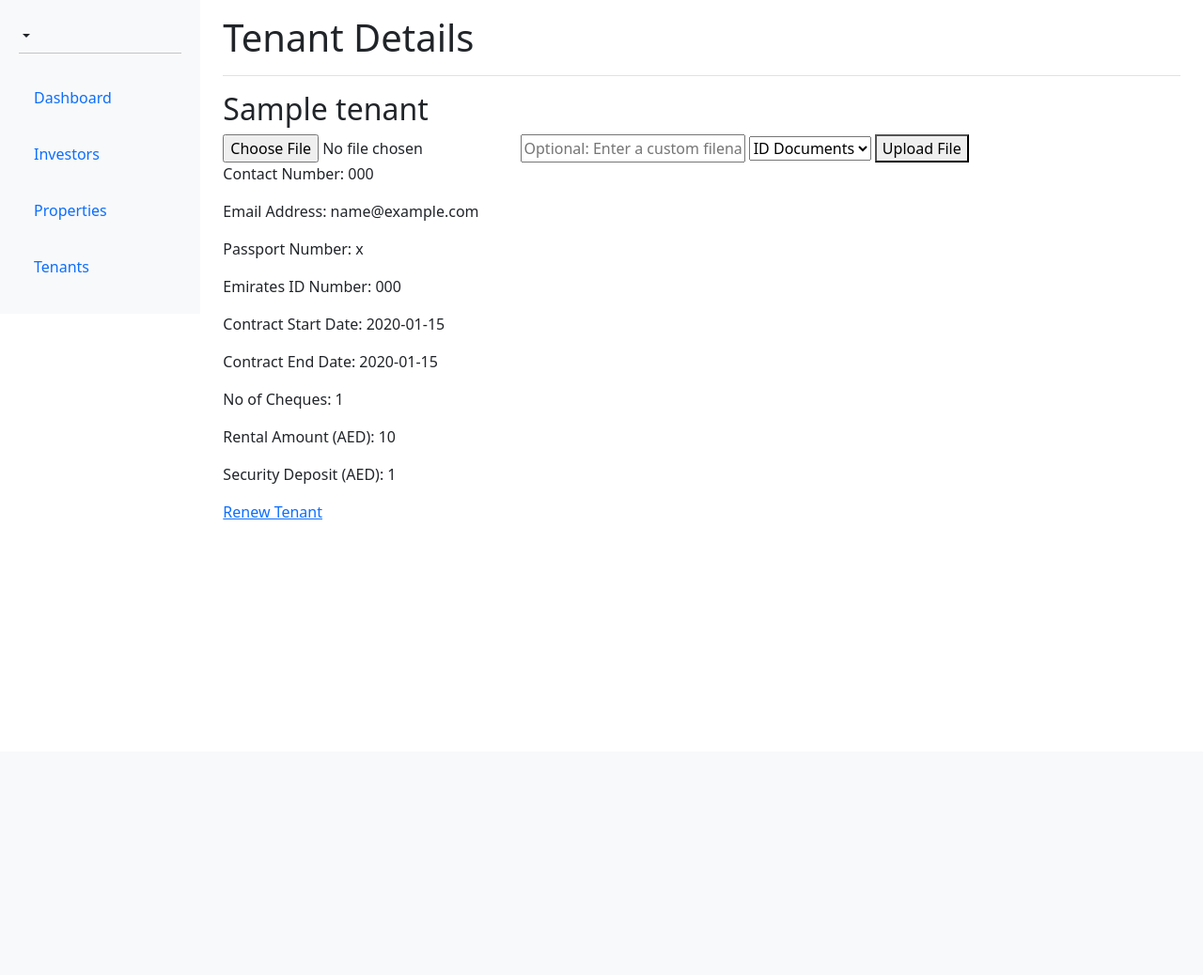
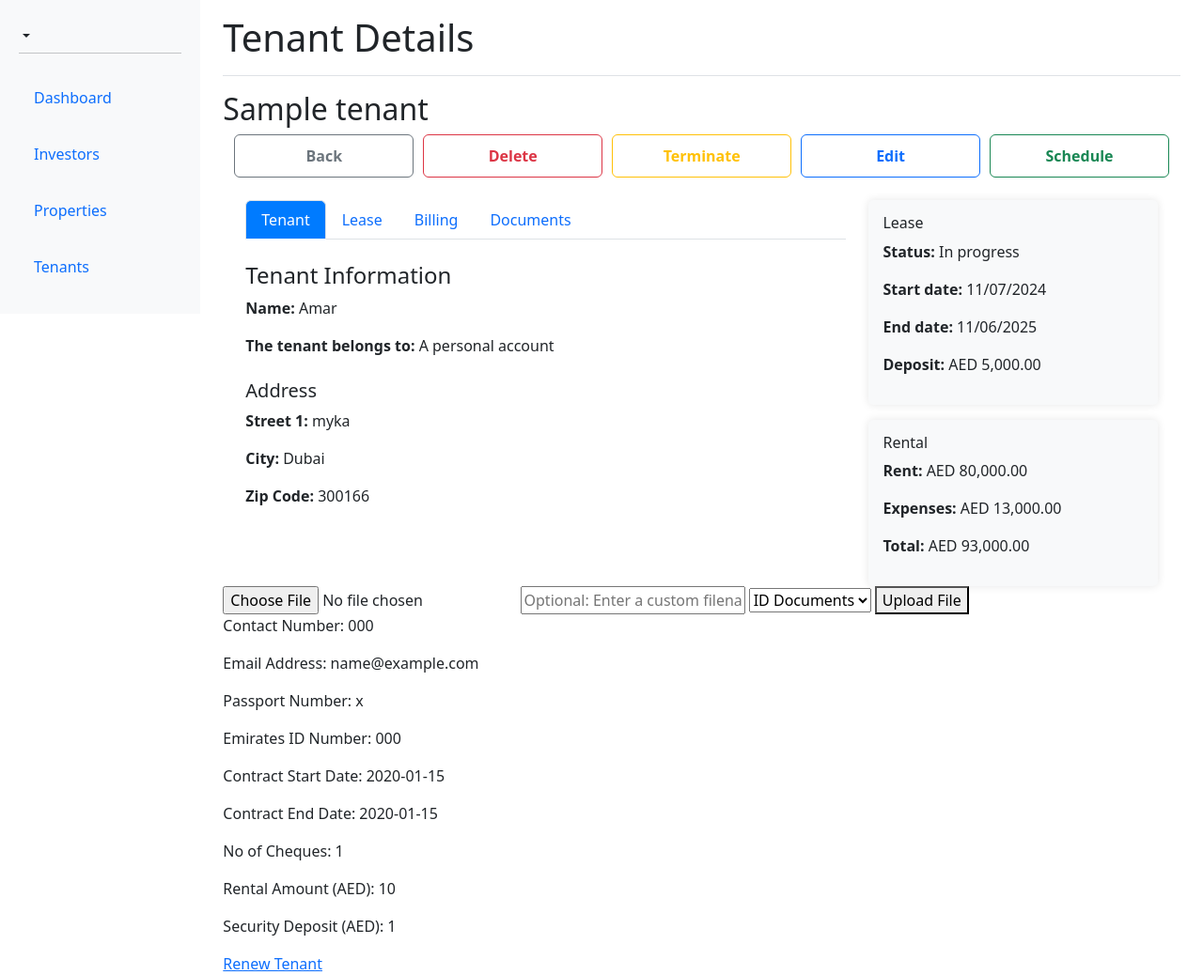
Before and after one commit to MY0usuf/Real-Estate-Management, a Flask app: page /view_tenant/1 in a window 1280 px wide. Shown: the whole page at 94% size. Before the commit the page ends 553 px from the top, so only its background shows below. Run offline with Flask 3, Linux system fonts and the light colour scheme; tables that the repository leaves empty hold one stand-in row (values such as "Sample post").

Commit message:
Added style column in base

```diff
--- a/app/templates/base.html
+++ b/app/templates/base.html
@@ -31,6 +31,7 @@
           padding: 10px;  /* Adds padding inside the dropdown */
       }
   </style>
+  {% block style %}{% endblock %}
   </head>
   <body>
     <script src="https://cdn.jsdelivr.net/npm/bootstrap@5.3.2/dist/js/bootstrap.bundle.min.js" integrity="sha384-C6RzsynM9kWDrMNeT87bh95OGNyZPhcTNXj1NW7RuBCsyN/o0jlpcV8Qyq46cDfL" crossorigin="anonymous"></script>
--- a/app/templates/view_tenant.html
+++ b/app/templates/view_tenant.html
@@ -2,9 +2,125 @@
 
 {% block title %}Tenant Details{% endblock %}
 {% block header %}Tenant Details{% endblock %}
-
+{% block style %}
+    <style>
+        .nav-buttons button {
+            font-weight: bold;
+            padding: 10px 15px;
+            width: 100%; /* Ensure buttons span the full width of their container */
+        }
+        .nav-buttons {
+            display: grid; /* Use grid layout for button container */
+            grid-template-columns: repeat(5, 1fr); /* Split buttons into 5 equal columns */
+            gap: 10px; /* Add spacing between buttons */
+            margin-bottom: 30px; /* Space between buttons and content below */
+        }
+        .nav-tabs .nav-link.active {
+            background-color: #007bff;
+            color: white;
+        }
+        .summary-card {
+            background-color: #f8f9fa;
+            padding: 15px;
+            border-radius: 5px;
+            box-shadow: 0 0 10px rgba(0, 0, 0, 0.1);
+        }
+    </style>
+{% endblock %}
 {% block content %}
 <h2>{{ tenant.name }}</h2>
+<div class="container-fluid">
+    <!-- Navigation Buttons (Full Width) -->
+    <div class="nav-buttons mb-4">
+        <button class="btn btn-outline-secondary" onclick="window.history.back()">
+            <i class="bi bi-arrow-left"></i> Back
+        </button>
+        <button class="btn btn-outline-danger">
+            <i class="bi bi-trash"></i> Delete
+        </button>
+        <button class="btn btn-outline-warning">
+            <i class="bi bi-x-circle"></i> Terminate
+        </button>
+        <button class="btn btn-outline-primary">
+            <i class="bi bi-pencil-square"></i> Edit
+        </button>
+        <button class="btn btn-outline-success">
+            <i class="bi bi-clock"></i> Schedule
+        </button>
+    </div>
+
+    <div class="container mt-4">
+        <div class="row">
+            <!-- Left Column (Tenant Details + Tabs) -->
+            <div class="col-md-8">
+
+                <!-- Tabs -->
+                <ul class="nav nav-tabs" id="tenantTabs" role="tablist">
+                    <li class="nav-item" role="presentation">
+                        <button class="nav-link active" id="tenant-tab" data-bs-toggle="tab" data-bs-target="#tenant" type="button" role="tab" aria-controls="tenant" aria-selected="true">Tenant</button>
+                    </li>
+                    <li class="nav-item" role="presentation">
+                        <button class="nav-link" id="lease-tab" data-bs-toggle="tab" data-bs-target="#lease" type="button" role="tab" aria-controls="lease" aria-selected="false">Lease</button>
+                    </li>
+                    <li class="nav-item" role="presentation">
+                        <button class="nav-link" id="billing-tab" data-bs-toggle="tab" data-bs-target="#billing" type="button" role="tab" aria-controls="billing" aria-selected="false">Billing</button>
+                    </li>
+                    <li class="nav-item" role="presentation">
+                        <button class="nav-link" id="documents-tab" data-bs-toggle="tab" data-bs-target="#documents" type="button" role="tab" aria-controls="documents" aria-selected="false">Documents</button>
+                    </li>
+                </ul>
+
+                <!-- Tab Content -->
+                <div class="tab-content">
+                    <!-- Tenant Tab -->
+                    <div class="tab-pane fade show active" id="tenant" role="tabpanel" aria-labelledby="tenant-tab">
+                        <h4 class="mt-4">Tenant Information</h4>
+                        <p><strong>Name:</strong> Amar</p>
+                        <p><strong>The tenant belongs to:</strong> A personal account</p>
+
+                        <h5 class="mt-4">Address</h5>
+                        <p><strong>Street 1:</strong> myka</p>
+                        <p><strong>City:</strong> Dubai</p>
+                        <p><strong>Zip Code:</strong> 300166</p>
+                    </div>
+
+                    <!-- Other Tabs Placeholder -->
+                    <div class="tab-pane fade" id="lease" role="tabpanel" aria-labelledby="lease-tab">
+                        <p>Lease information will be displayed here.</p>
+                    </div>
+                    <div class="tab-pane fade" id="billing" role="tabpanel" aria-labelledby="billing-tab">
+                        <p>Billing details will be displayed here.</p>
+                    </div>
+                    <div class="tab-pane fade" id="documents" role="tabpanel" aria-labelledby="documents-tab">
+                        <p>Documents will be displayed here.</p>
+                    </div>
+                </div>
+            </div>
+
+            <!-- Right Column (Lease Summary + Rental Summary) -->
+            <div class="col-md-4">
+                <!-- Lease Summary -->
+                <div class="summary-card mb-3">
+                    <h6>Lease</h6>
+                    <p><strong>Status:</strong> In progress</p>
+                    <p><strong>Start date:</strong> 11/07/2024</p>
+                    <p><strong>End date:</strong> 11/06/2025</p>
+                    <p><strong>Deposit:</strong> AED 5,000.00</p>
+                </div>
+
+                <!-- Rental Summary -->
+                <div class="summary-card">
+                    <h6>Rental</h6>
+                    <p><strong>Rent:</strong> AED 80,000.00</p>
+                    <p><strong>Expenses:</strong> AED 13,000.00</p>
+                    <p><strong>Total:</strong> AED 93,000.00</p>
+                </div>
+            </div>
+        </div>
+    </div>
+</div>
+
+<!-- File Upload Form -->
 <form action="{{ url_for('upload_file', entity_type='tenant', entity_id=tenant.id) }}" method="POST" enctype="multipart/form-data">
     <input type="file" name="file" required>
     <input type="text" name="filename" placeholder="Optional: Enter a custom filename">
@@ -16,6 +132,8 @@
     </select>
     <button type="submit">Upload File</button>
 </form>
+
+<!-- Tenant Contact Information -->
 <p>Contact Number: {{ tenant.contact_number }}</p>
 <p>Email Address: {{ tenant.email_address }}</p>
 <p>Passport Number: {{ tenant.passport_number }}</p>
```
